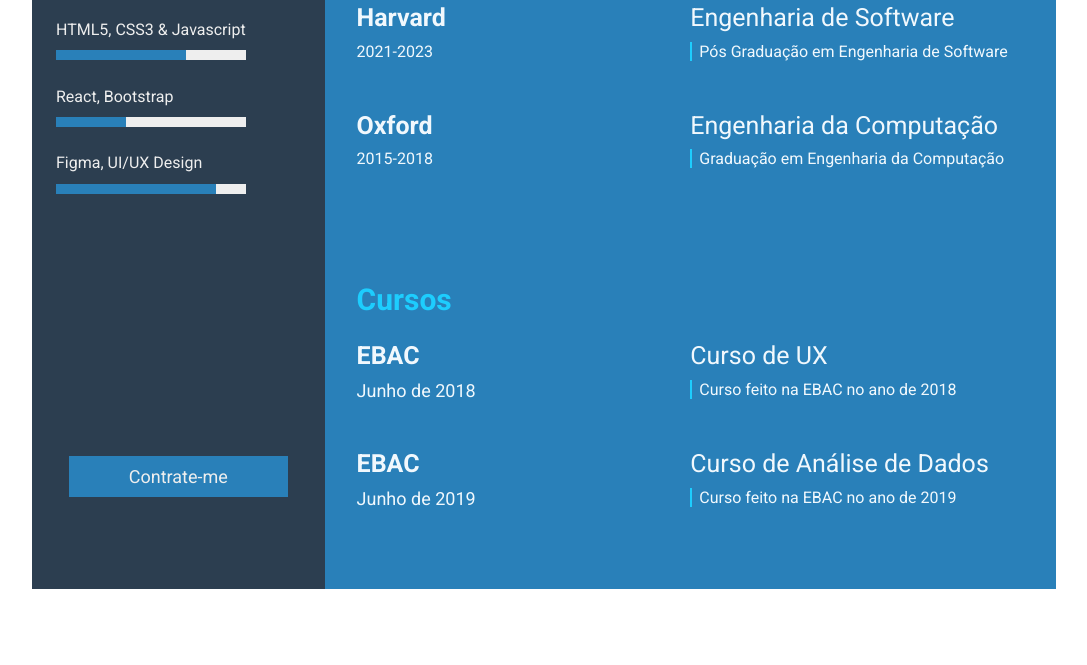
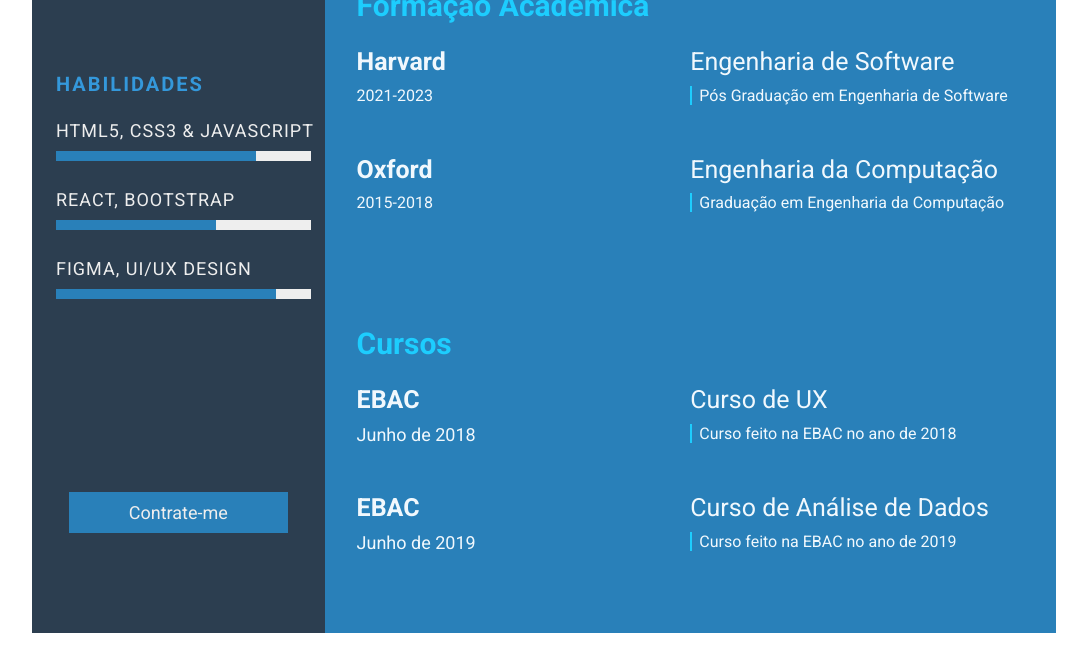
Before and after one commit to DanildoSilva/DevWeekDanildoSilva.github.io, a plain HTML site: page index.html in a window 1280 px wide. Shown: the part 811-1476 px from the top of the page, without its empty margins (96-1183 px from the left). Before the commit the page ends 1432 px from the top, so only its background shows below. Drawn offline with Linux system fonts and the light colour scheme.

Commit message:
feature: css style

```diff
--- a/index.html
+++ b/index.html
@@ -5,10 +5,13 @@
         <meta http-equiv="X-UA-Compatible" content="IE=edge">
         <meta name="viewport" content="width=device-width, initial-scale=1.0">
         <title>Danildo Silva - Curriculo</title>
-        <link rel="stylesheet" href="style.css">
+
         <link rel="preconnect" href="https://fonts.googleapis.com">
         <link rel="preconnect" href="https://fonts.gstatic.com" crossorigin>
-        <link href="https://fonts.googleapis.com/css2?family=Roboto:ital,wght@0,100;0,300;0,400;0,500;0,700;0,900;1,100;1,300;1,400;1,500;1,900&display=swap" rel="stylesheet">
+        <link href="https://fonts.googleapis.com/css2?family=Roboto:ital,wght@0,100;0,300;0,400;0,700;1,100;1,300;1,400;1,700&display=swap" rel="stylesheet">
+
+        <link rel="stylesheet" href="style.css">
+
         <script src="https://kit.fontawesome.com/008e449ad5.js" crossorigin="anonymous"></script>
     </head>
     <body>
@@ -66,11 +69,11 @@
                 <div class="right-section-contents">
                     <!-- Seção "Sobre Mim" -->
                     <section class="about gap">
-                        <div class="right-title">Sobre Mim</div>
+                        <div class="right-title">Quem sou Eu?</div>
                         <p class="about-me-contents">
                             Olá meu nome é Danildo Silva.<br>
                             <br>Conheça um pouco sobre o meu trabalho
-                            <br>Quais são as minhas Competências?
+                            <br>E quais são as minhas Competências
                         </p>
                     </section>
                 </div>
--- a/style.css
+++ b/style.css
@@ -58,13 +58,14 @@
     font-size: 18px;
     text-transform: uppercase;
     text-align: center;
-    margin-bottom: 30px;
+    margin-bottom: 25px;
+    font-weight: 700;
 }
 
 /* Button Style*/
 .btn-style {
     text-align: center;
-    margin-top: 210px;
+    margin-top: 160px;
 }
 
 .btn-style button {
@@ -84,12 +85,21 @@
     background-color: #1f628e;
   }
 
-/* .contact-info { border-bottom: 2px solid #1B2631; } */
 .left-title {
     color: #3498db;
     font-size: 20px;
     font-weight: 700;
     padding-left: 1.5rem;
+}
+
+.left-title {
+    font-size: 20px;
+    letter-spacing: 2px;
+    text-transform: uppercase;
+    font-weight: bold;
+    display: flex;
+    align-items: center;
+    padding-top: 3rem;
 }
 
 .contact-info ul {
@@ -103,7 +113,11 @@
 .contact-info ul li,
 .references ul li {
     padding: .4rem 0;
+    display: flex;
+    align-items: center;
     color: #eeeeee;
+    letter-spacing: 1px;
+    font-size: 18px;
 }
 
 .contact-info ul li i,
@@ -113,12 +127,26 @@
     color: #eeeeee;
 }
 
+.skills p {
+    padding-bottom: .5rem;
+}
+
 .skills ul {
-    padding: 1rem 0 2rem 1.5rem;
+    padding: 1rem 0 .3rem 1.5rem;
 }
+
+.skills ul li {
+    padding-bottom: .5rem;
+}
+
 .skills ul li p {
-    padding: .4rem 0;
     color: #eeeeee;
+    font-size: 18px;
+    letter-spacing: 1px;
+    display: flex;
+    align-items: center;
+    text-transform: uppercase;
+    padding-bottom: .3rem;
 }
 
 .right-section-contents,
@@ -126,6 +154,10 @@
 .education,
 .awards {
     padding: 2rem 2rem;
+}
+
+.left-title {
+    text-transform: uppercase;
 }
 
 .right-title {
@@ -141,6 +173,8 @@
 
 .about-me-contents {
     font-size: 18px;
+    letter-spacing: 1px;
+    line-height: 2rem;
     color: #eeeeee;
 }
 
@@ -194,6 +228,39 @@
     border-left: 2px solid #1dcdfe;
 }
 
+/* Media queries */
+@media screen and (max-width:780px) {
+    .experience-contents,
+    .education-contents,
+    .awards-contents {
+        grid-template-columns: repeat(1, 1fr);
+    }
+}
+
+@media screen and (max-width:780px) {
+    .left-section {
+        grid-column: span 3;
+    }
+
+    .right-section {
+        grid-column: span 4;
+    }
+
+}
+
+@media screen and (max-width:1200px) {
+    .resume-contents {
+        grid-template-columns: repeat(1, 1fr);
+    }
+}
+
+@media screen and (max-width:390px) {
+    .resume-contents {
+        width: 100%;
+        margin: 0 auto;
+    }
+}
+
 /*Barras de Progresso*/
 .skills ul li {
     margin-bottom: 20px;
@@ -205,7 +272,7 @@
 
 .container {
     height: 10px;
-    width: 190px;
+    width: 255px;
     background-color: #eeeeee;
     position: relative;
 }
@@ -213,34 +280,20 @@
 .container .progress-bar1{
    position: absolute;
    height: 100%;
-   width: 130px;
+   width: 200px;
    background-color: #2980b9;
-}
-
-.container {
-    height: 10px;
-    width: 190px;
-    background-color: #eeeeee;
-    position: relative;
 }
 
 .container .progress-bar2{
    position: absolute;
    height: 100%;
-   width: 70px;
+   width: 160px;
    background-color: #2980b9;
 }
 
-.container {
-    height: 10px;
-    width: 190px;
-    background-color: #eeeeee;
-    position: relative;
-}
-
-.container .progress-bar3{
+.container .progress-bar3 {
    position: absolute;
    height: 100%;
-   width: 160px;
+   width: 220px;
    background-color: #2980b9;
 }
```
